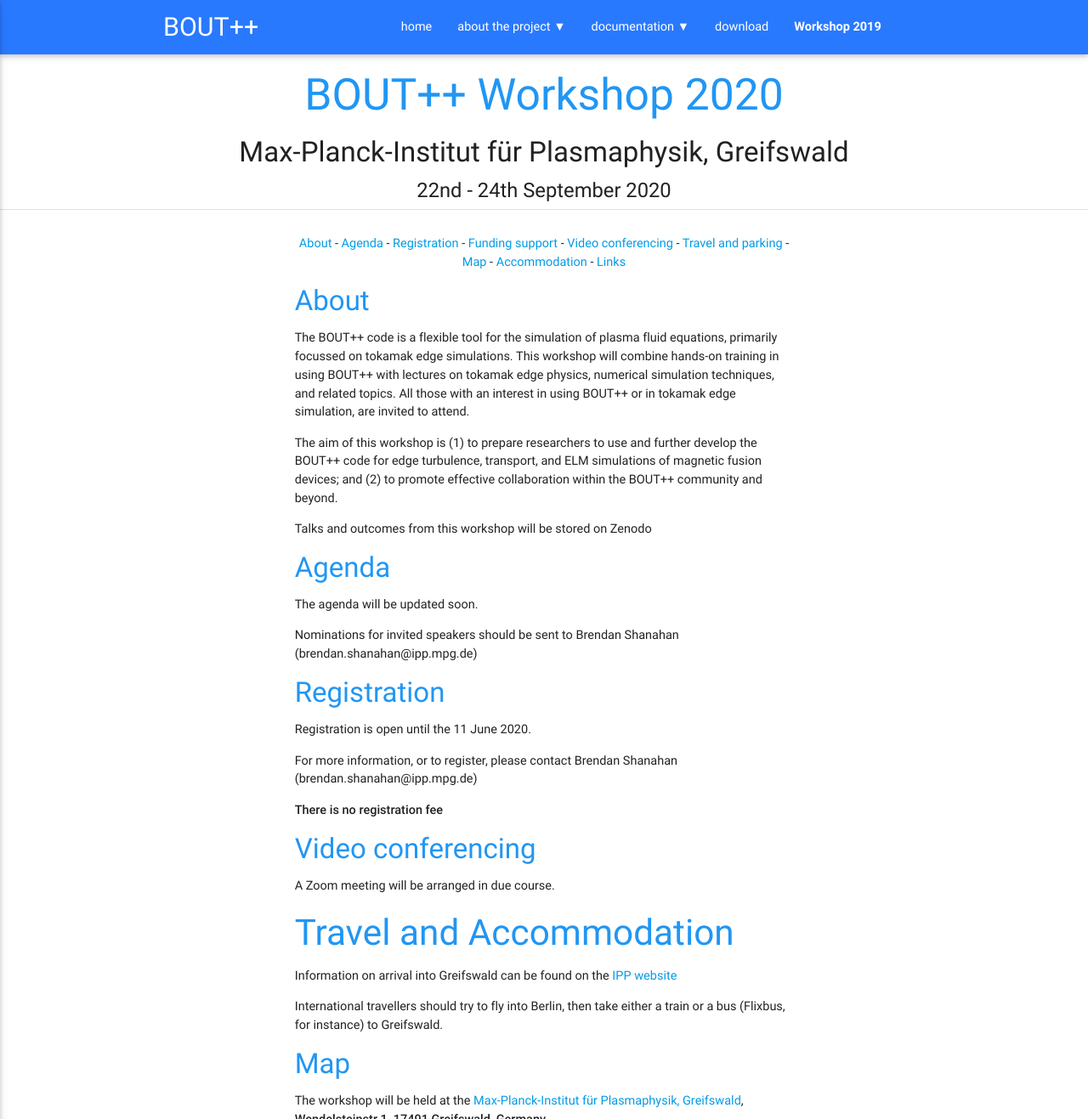
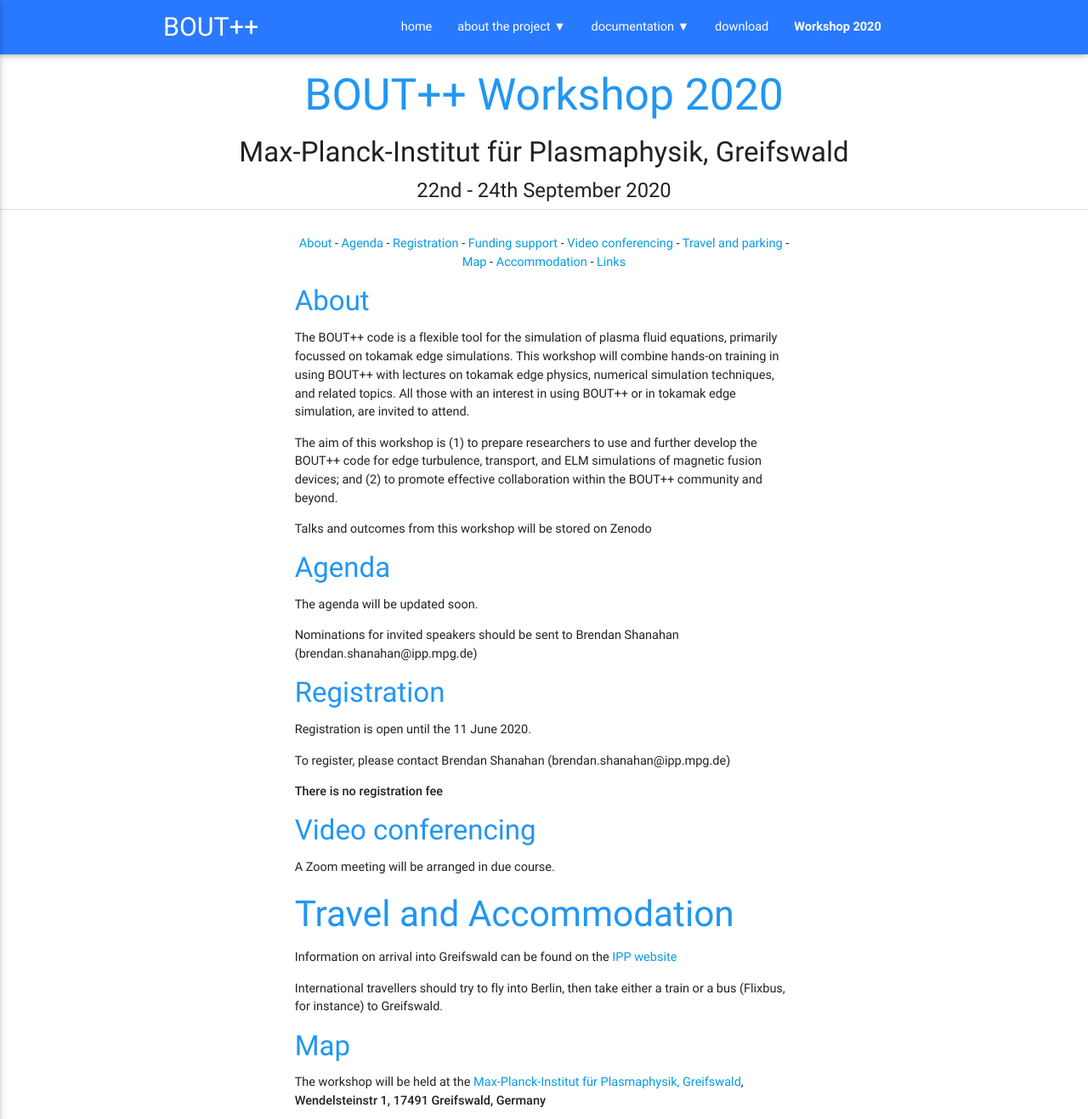
Before and after one commit to boutproject/boutproject.github.io, a Jekyll site: the page built from documentation/workshop2020.markdown, in a window 1280 px wide and 1400 px high, cut to the strip 0-1317 px from the top of the window. Shown: the whole strip at 85% size. Built offline with Jekyll 4.4.1, drawn with Linux system fonts in a browser that asks for light colours.

Commit message:
Update the rest of the site to reference 2020 workshop

```diff
--- a/_data/navigation.yml
+++ b/_data/navigation.yml
@@ -9,4 +9,4 @@ sections:
     documentation: /documentation
     development: /development
   download: /download
-  Workshop 2019: /documentation/workshop2019.html
+  Workshop 2020: /documentation/workshop2020.html
--- a/_includes/header.html
+++ b/_includes/header.html
@@ -21,7 +21,7 @@
                 </div>
               </li>
             {% else %}
-	          {% if item[0] == "Workshop 2019" %}
+	          {% if item[0] == "Workshop 2020" %}
                   <b li>
               {% elsif page.nav-state == item[1] %}
                   <li class="active">
@@ -29,7 +29,7 @@
                   <li>
               {% endif %}
                     <a href="{{ item[1] }}">
-	          {% if item[0] == "Workshop 2019" %}
+	          {% if item[0] == "Workshop 2020" %}
 	                  <p class="banner_advert">{{ item[0] }}</p>
 	                  </b>
 	          {% else %}
--- a/documentation/workshop2020.markdown
+++ b/documentation/workshop2020.markdown
@@ -31,8 +31,7 @@ Nominations for invited speakers should be sent to Brendan Shanahan (brendan.sha
 
 Registration is open until the 11 June 2020.
 
-For more information, or to register, please contact Brendan Shanahan
-(brendan.shanahan@ipp.mpg.de)
+To register, please contact Brendan Shanahan (brendan.shanahan@ipp.mpg.de)
 
 **There is no registration fee**
 
```
Also changed, not shown: documentation/index.md (+1 -0 lines).
